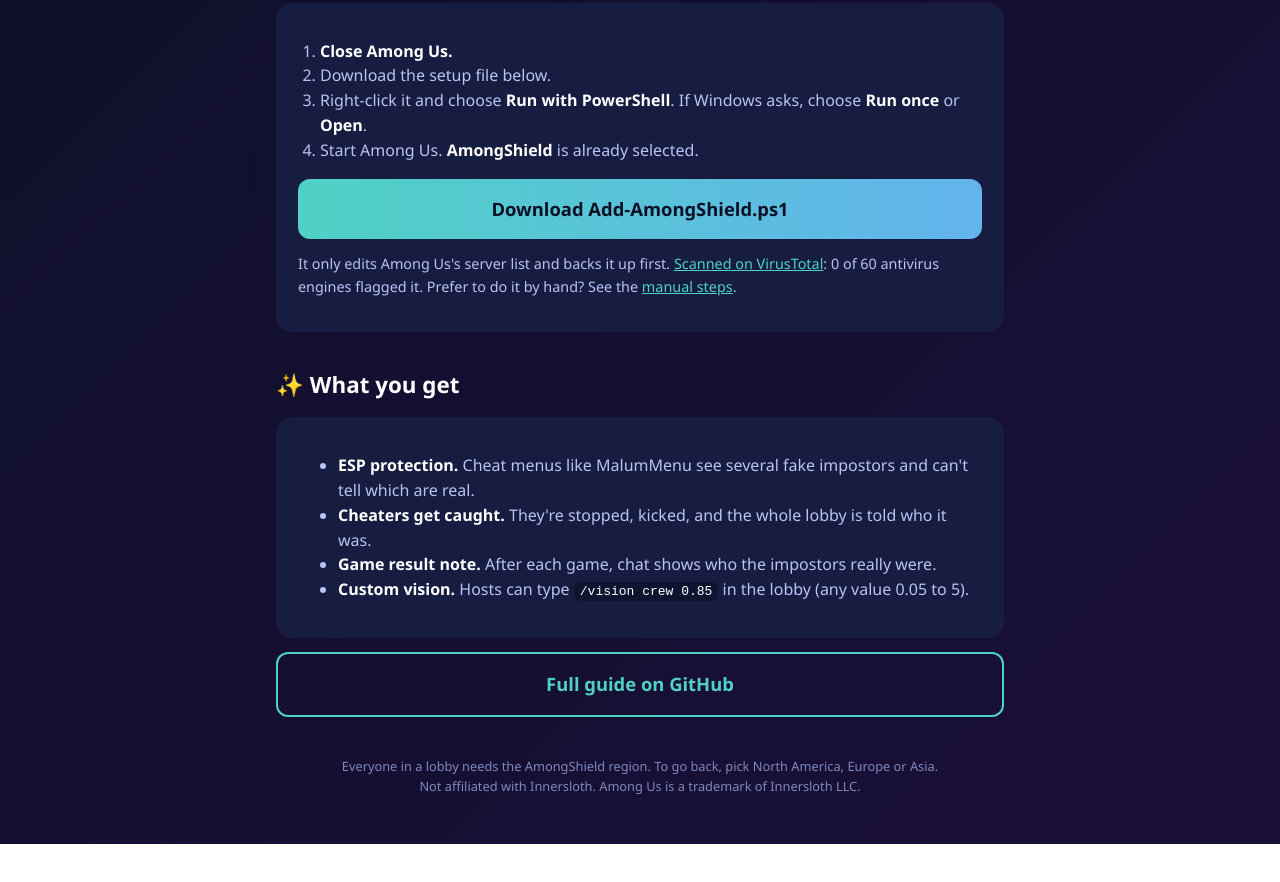
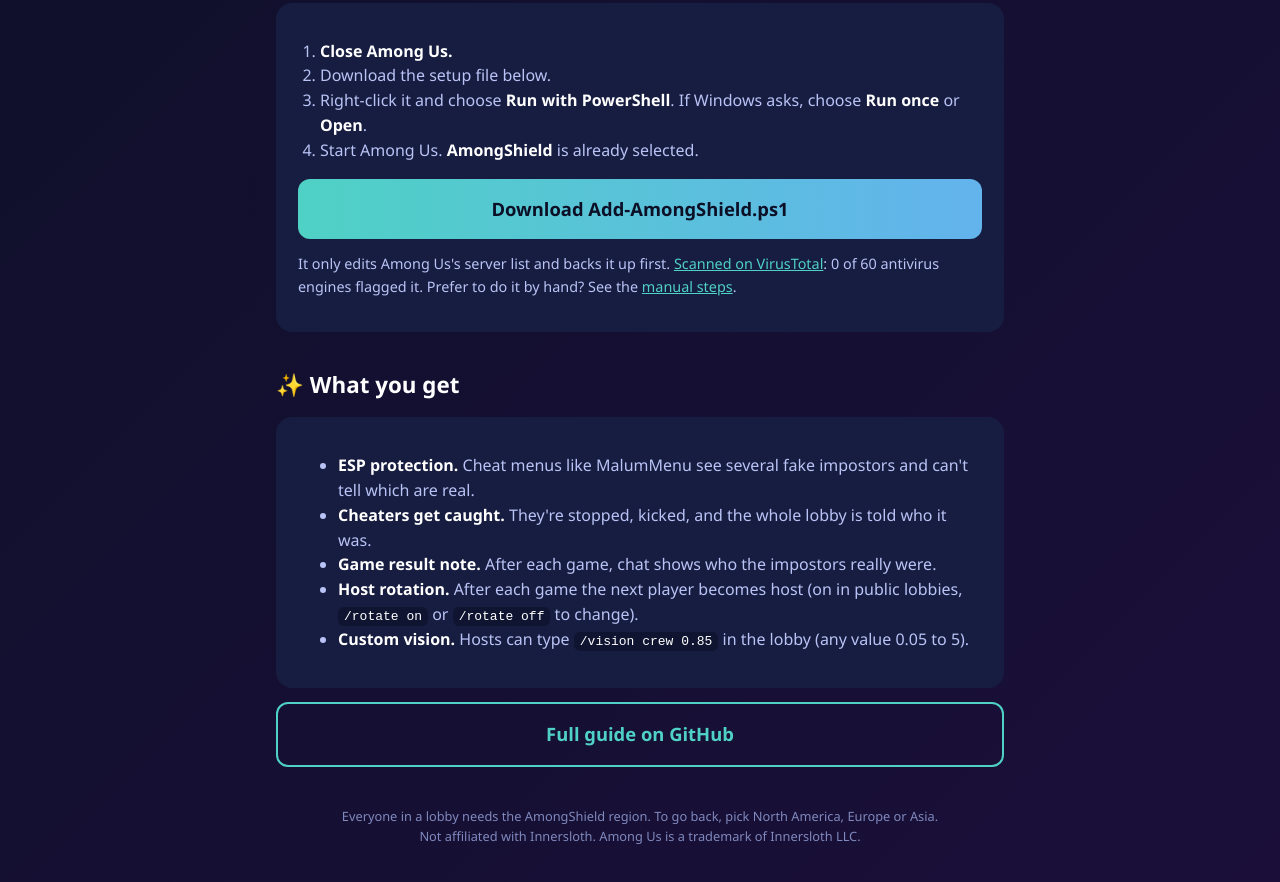
Before and after one commit to AmongShieldServer/AmongShield, a plain HTML site: page index.html in a window 1280 px wide. Shown: the part 811-1693 px from the top of the page. Before the commit the page ends 1655 px from the top, so only its background shows below. Drawn offline with Linux system fonts and the light colour scheme.

Commit message:
Document host rotation

```diff
--- a/index.html
+++ b/index.html
@@ -79,6 +79,7 @@
       <li><b>ESP protection.</b> Cheat menus like MalumMenu see several fake impostors and can't tell which are real.</li>
       <li><b>Cheaters get caught.</b> They're stopped, kicked, and the whole lobby is told who it was.</li>
       <li><b>Game result note.</b> After each game, chat shows who the impostors really were.</li>
+      <li><b>Host rotation.</b> After each game the next player becomes host (on in public lobbies, <code>/rotate on</code> or <code>/rotate off</code> to change).</li>
       <li><b>Custom vision.</b> Hosts can type <code>/vision crew 0.85</code> in the lobby (any value 0.05 to 5).</li>
     </ul>
   </div>
```
Also changed, not shown: 1 other file.
